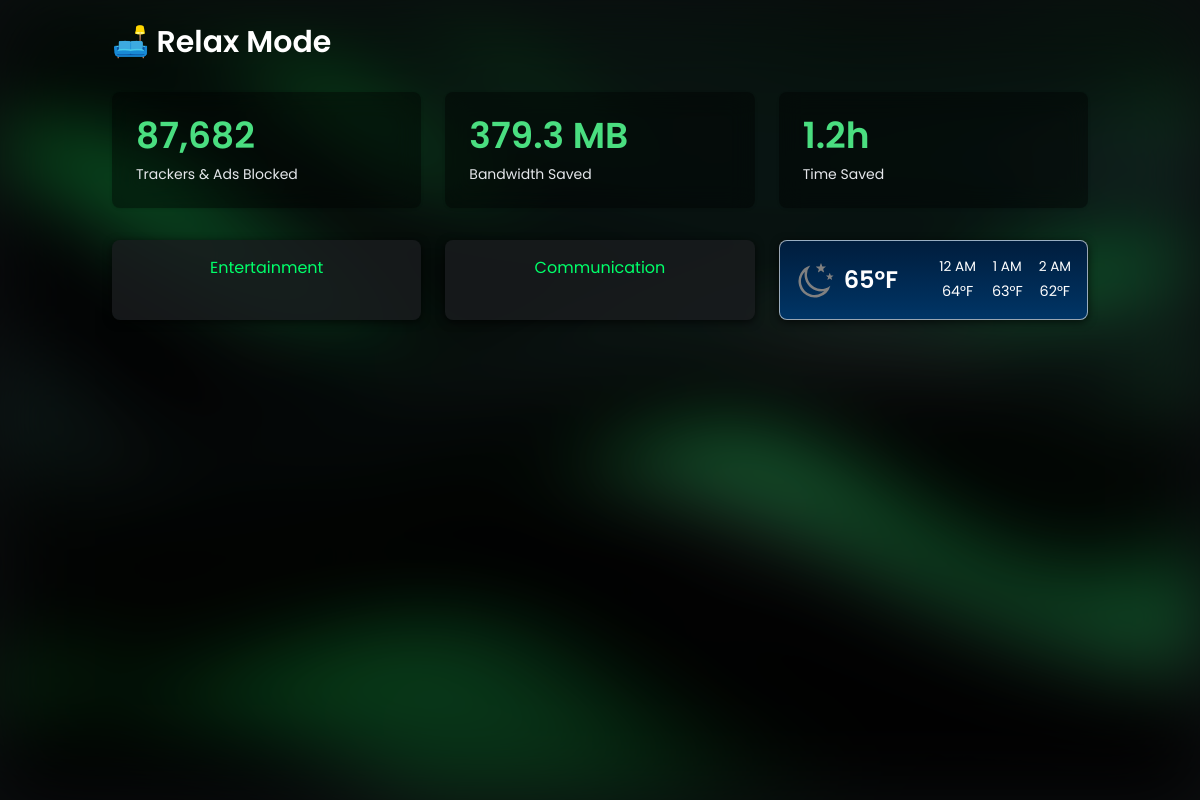
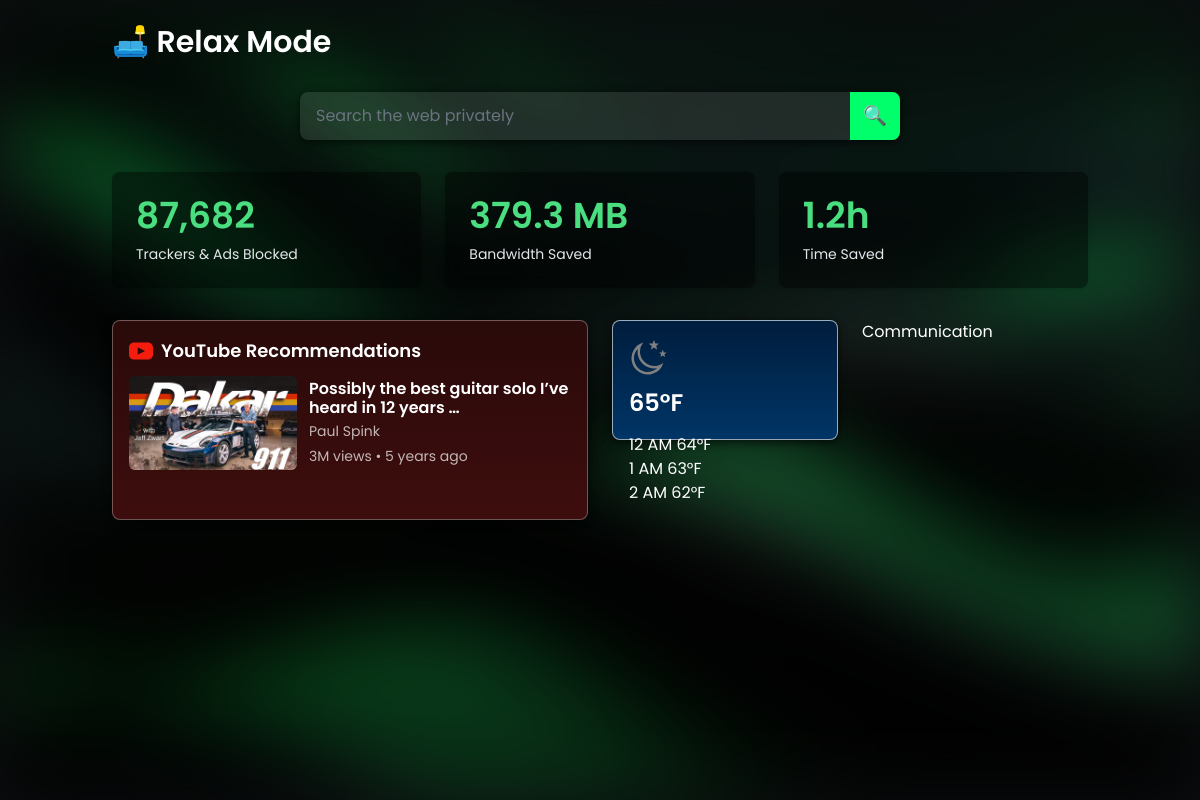
Before and after one commit to MaharshiPatel2274/NeuroPilot, an Electron app: page views/relax-home.html in a window 1200 px wide. Drawn offline with nearby package versions, Linux system fonts and the light colour scheme.

Commit message:
yt added weather needs fixing

```diff
--- a/styles/relax-home.css
+++ b/styles/relax-home.css
@@ -3,15 +3,11 @@
 :root {
     --bg-dark: #0b0d0f;
     --green-accent: #00ff6a;
-    --text-light: #e6e6e6;
+    --text-light: #e6e66;
     --card-bg: rgba(26,28,30,0.8);
 }
 
-* {
-    margin: 0;
-    padding: 0;
-    box-sizing: border-box;
-}
+* { margin:0; padding:0; box-sizing:border-box; }
 
 body {
     position: relative;
@@ -25,8 +21,8 @@ body {
 /* full‑screen blurred background */
 .bg-blur {
     position: absolute;
-    top: 0; left: 0;
-    width: 100vw; height: 100vh;
+    top:0; left:0;
+    width:100vw; height:100vh;
     background: url('../assets/landingbg.jpg') center/cover no-repeat;
     filter: blur(20px) brightness(0.5);
     z-index: -1;
@@ -36,149 +32,103 @@ body {
 .search-bar-container {
     width: 60vw;
     max-width: 600px;
-    margin: 3rem auto 1rem;
+    margin: 2rem auto 1rem;
     display: flex;
     background: rgba(255,255,255,0.1);
     border-radius: 8px;
     overflow: hidden;
     box-shadow: 0 2px 10px rgba(0,0,0,0.7);
 }
-
 #search-input {
-    flex: 1;
-    padding: 0.75rem 1rem;
-    border: none;
-    background: transparent;
-    color: var(--text-light);
-    font-size: 1rem;
+    flex:1;
+    padding:0.75rem 1rem;
+    border:none;
+    background:transparent;
+    color:var(--text-light);
+    font-size:1rem;
 }
-#search-input:focus {
-    outline: none;
+#search-input:focus { outline:none; }
+#search-btn {
+    width:50px;
+    border:none;
+    background:var(--green-accent);
+    cursor:pointer;
+    font-size:1.2rem;
 }
 
-#search-btn {
-    width: 50px;
-    border: none;
-    background: var(--green-accent);
-    cursor: pointer;
-    font-size: 1.2rem;
+/* stats */
+.stats-widget { /* unchanged */ }
+.stat-number, .stat-label { /* unchanged */ }
+
+/* widget grid */
+#categories {
+    position:absolute;
+    bottom:3rem;
+    left:50%;
+    transform:translateX(-50%);
+    display:grid;
+    grid-template-columns: repeat(4,1fr);
+    gap:1.5rem;
+    width:80vw;
+    max-width:1000px;
+}
+.category-card { /* unchanged */ }
+
+/* YouTube widget */
+.youtube-card {
+    background: linear-gradient(to bottom, #2a0a0a 0%,#3e0d0d 100%);
+    padding:0.25rem;
+    border:1px solid rgba(255,255,255,0.3);
+    border-radius:8px;
+    box-shadow:0 2px 8px rgba(0,0,0,0.7);
+    /* make it taller */
+    height: 200px;
+}
+.youtube-widget { display:flex; flex-direction:column; }
+.youtube-widget-title {
+    display:flex; align-items:center; gap:0.5rem; padding:0.75rem;
+}
+.icon { width:24px; height:24px; }
+.widget-label { font-size:1.125rem; font-weight:600; }
+.youtube-content {
+    display:flex; gap:0.75rem; padding:0 0.75rem 0.75rem;
+}
+.thumbnail-link {
+    flex-shrink:0; border-radius:6px; overflow:hidden;
+}
+.thumbnail {
+    width:168px; height:94px; object-fit:cover; display:block;
+}
+.video-info {
+    display:flex; flex-direction:column; justify-content:center;
+}
+.video-title {
+    font-size:1rem; font-weight:600; color:#fff; line-height:1.2;
+    text-decoration:none;
+}
+.video-channel, .video-meta {
+    margin-top:0.25rem; font-size:0.875rem; color:rgba(255,255,255,0.7);
 }
 
-/* stats widget */
-.stats-widget {
-    width: 60vw;
-    max-width: 800px;
-    margin: 1rem auto;
-    display: flex;
-    justify-content: space-between;
-    background: var(--card-bg);
-    padding: 1rem 2rem;
-    border-radius: 8px;
-    box-shadow: 0 2px 10px rgba(0,0,0,0.7);
+/* Weather widget */
+.weather-card {
+    background: linear-gradient(to bottom,#001d3d 0%,#003566 100%);
+    padding:0.25rem;
+    border:1px solid rgba(255,255,255,0.6);
+    border-radius:8px;
+    box-shadow:0 2px 8px rgba(0,0,0,0.7);
+    /* shorter height than YouTube */
+    height: 120px;
 }
-
-.stat {
-    text-align: center;
+.weather-widget {
+    padding:0.75rem;
+    display:flex;
+    flex-direction:column;
+    justify-content:center;
+    align-items:flex-start;
+    color:#fff;
 }
-.stat-number {
-    font-size: 1.5rem;
-    font-weight: 600;
-    color: var(--green-accent);
+.weather-icon { width:40px; height:40px; margin-bottom:0.5rem; }
+.weather-widget .temp {
+    font-size:1.5rem; font-weight:600; margin-bottom:0.75rem;
 }
-.stat-label {
-    margin-top: 0.3rem;
-    font-size: 0.9rem;
-    color: rgba(255,255,255,0.7);
-}
-
-/* categories row */
-#categories {
-    position: absolute;
-    bottom: 3rem;
-    left: 50%;
-    transform: translateX(-50%);
-    display: grid;
-    grid-template-columns: repeat(3, 1fr);
-    gap: 1.5rem;
-    width: 80vw;
-    max-width: 1000px;
-}
-
-.category-card {
-    background: var(--card-bg);
-    padding: 1rem;
-    border-radius: 8px;
-    box-shadow: 0 2px 8px rgba(0,0,0,0.7);
-    text-align: center;
-    transition: transform 0.2s;
-    cursor: pointer;
-}
-.category-card:hover {
-    transform: scale(1.05);
-}
-.category-card h3 {
-    margin-bottom: 0.5rem;
-    color: var(--green-accent);
-}
-
-/* ------------ Weather Widget Styles ------------ */
-.weather-card {
-    /* dark-blue gradient background */
-    background: linear-gradient(
-            to bottom,
-            #001d3d 0%,
-            #003566 100%
-    );
-    /* tiny outer padding to separate content from outline */
-    padding: 0.25rem;
-    /* thin white outline */
-    border: 1px solid rgba(255,255,255,0.6);
-    border-radius: 8px;
-    box-shadow: 0 2px 8px rgba(0, 0, 0, 0.7);
-}
-
-/* inner container now gets its own padding */
-.weather-card .weather-widget {
-    padding: 0.75rem;
-    display: flex;
-    justify-content: space-between;
-    align-items: center;
-    color: #fff;
-    font-family: 'Poppins', sans-serif;
-}
-
-.weather-widget .current {
-    display: flex;
-    align-items: center;
-}
-
-.weather-icon {
-    width: 40px;
-    height: 40px;
-    margin-right: 0.5rem;
-}
-
-.weather-widget .temp {
-    font-size: 1.5rem;
-    font-weight: 600;
-}
-
-.forecast {
-    display: flex;
-    gap: 1rem;
-}
-
-.hour {
-    text-align: center;
-}
-
-.hour-label {
-    display: block;
-    font-size: 0.85rem;
-}
-
-.hour-temp {
-    display: block;
-    font-size: 0.9rem;
-    margin-top: 0.25rem;
-}
--- a/views/relax-home.html
+++ b/views/relax-home.html
@@ -7,7 +7,10 @@
 
     <!-- Tailwind (forms + typography plugins) -->
     <script src="https://cdn.tailwindcss.com?plugins=forms,typography"></script>
-    <link href="https://fonts.googleapis.com/css2?family=Poppins:wght@400;600&display=swap" rel="stylesheet" />
+    <link
+            href="https://fonts.googleapis.com/css2?family=Poppins:wght@400;600&display=swap"
+            rel="stylesheet"
+    />
 
     <!-- Your custom blur + color overrides -->
     <link rel="stylesheet" href="../styles/relax-home.css" />
@@ -16,9 +19,11 @@
 
 <!-- full‑screen blurred BG -->
 <div class="absolute inset-0 -z-10">
-    <img src="../assets/landingbg.jpg"
-         class="w-full h-full object-cover filter blur-2xl brightness-50 select-none"
-         alt="background" />
+    <img
+            src="../assets/landingbg.jpg"
+            class="w-full h-full object-cover filter blur-2xl brightness-50 select-none"
+            alt="background"
+    />
 </div>
 
 <div class="container mx-auto p-6 space-y-8">
@@ -30,31 +35,84 @@
         </h1>
     </header>
 
+    <!-- search bar -->
+    <div class="search-bar-container">
+        <input
+                id="search-input"
+                type="text"
+                placeholder="Search the web privately"
+        />
+        <button id="search-btn">🔍</button>
+    </div>
+
     <!-- stats -->
     <section class="grid grid-cols-1 sm:grid-cols-3 gap-6">
         <div class="bg-black/40 backdrop-blur-md p-6 rounded-lg shadow">
-            <p id="blocked-ads" class="text-4xl font-semibold text-green-400">0</p>
+            <p id="blocked-ads" class="text-4xl font-semibold text-green-400">
+                87,682
+            </p>
             <p class="mt-2 text-sm text-gray-200">Trackers &amp; Ads Blocked</p>
         </div>
         <div class="bg-black/40 backdrop-blur-md p-6 rounded-lg shadow">
-            <p id="bandwidth-saved" class="text-4xl font-semibold text-green-400">0 MB</p>
+            <p
+                    id="bandwidth-saved"
+                    class="text-4xl font-semibold text-green-400"
+            >
+                379.3 MB
+            </p>
             <p class="mt-2 text-sm text-gray-200">Bandwidth Saved</p>
         </div>
         <div class="bg-black/40 backdrop-blur-md p-6 rounded-lg shadow">
-            <p id="time-saved" class="text-4xl font-semibold text-green-400">0.0 h</p>
+            <p id="time-saved" class="text-4xl font-semibold text-green-400">
+                1.2 h
+            </p>
             <p class="mt-2 text-sm text-gray-200">Time Saved</p>
         </div>
     </section>
 
-    <!-- category buttons -->
-    <section class="grid grid-cols-1 sm:grid-cols-3 gap-6 pb-20">
-        <div class="category-card" id="entertainment">
-            <h3>Entertainment</h3>
-        </div>
-        <div class="category-card" id="communication">
-            <h3>Communication</h3>
+    <!-- widgets row: youtube (2 cols), weather (1), communication (1) -->
+    <section class="grid grid-cols-1 sm:grid-cols-4 gap-6 pb-20">
+
+        <!-- YouTube widget -->
+        <div
+                class="category-card youtube-card sm:col-span-2"
+                id="youtube"
+        >
+            <div class="youtube-widget">
+                <div class="youtube-widget-title">
+                    <a href="https://www.youtube.com" class="icon-link">
+                        <img src="../assets/yt.svg" alt="YouTube" class="icon" />
+                    </a>
+                    <span class="widget-label"
+                    >YouTube Recommendations</span
+                    >
+                </div>
+                <div class="youtube-content">
+                    <a
+                            href="https://www.youtube.com/watch?v=GLC4HuOBH9o"
+                            class="thumbnail-link"
+                    >
+                        <img
+                                src="../assets/ytthumbnail.jpeg"
+                                alt="Recommended Video"
+                                class="thumbnail"
+                        />
+                    </a>
+                    <div class="video-info">
+                        <a
+                                href="https://www.youtube.com/watch?v=GLC4HuOBH9o"
+                                class="video-title"
+                        >
+                            Possibly the best guitar solo I’ve heard in 12 years …
+                        </a>
+                        <div class="video-channel">Paul Spink</div>
+                        <div class="video-meta">3M views • 5 years ago</div>
+                    </div>
+                </div>
+            </div>
         </div>
 
+        <!-- Weather widget -->
         <div class="category-card weather-card" id="weather">
             <div class="weather-widget">
                 <div class="current">
@@ -81,8 +139,12 @@
                 </div>
             </div>
         </div>
+
+        <!-- Communication placeholder -->
+        <div class="category-card" id="communication">
+            <h3>Communication</h3>
+        </div>
     </section>
-
 </div>
 
 <script src="../scripts/relax-home.js"></script>
```
Also changed, not shown: assets/yt.svg (added), assets/ytthumbnail.jpeg (added).
